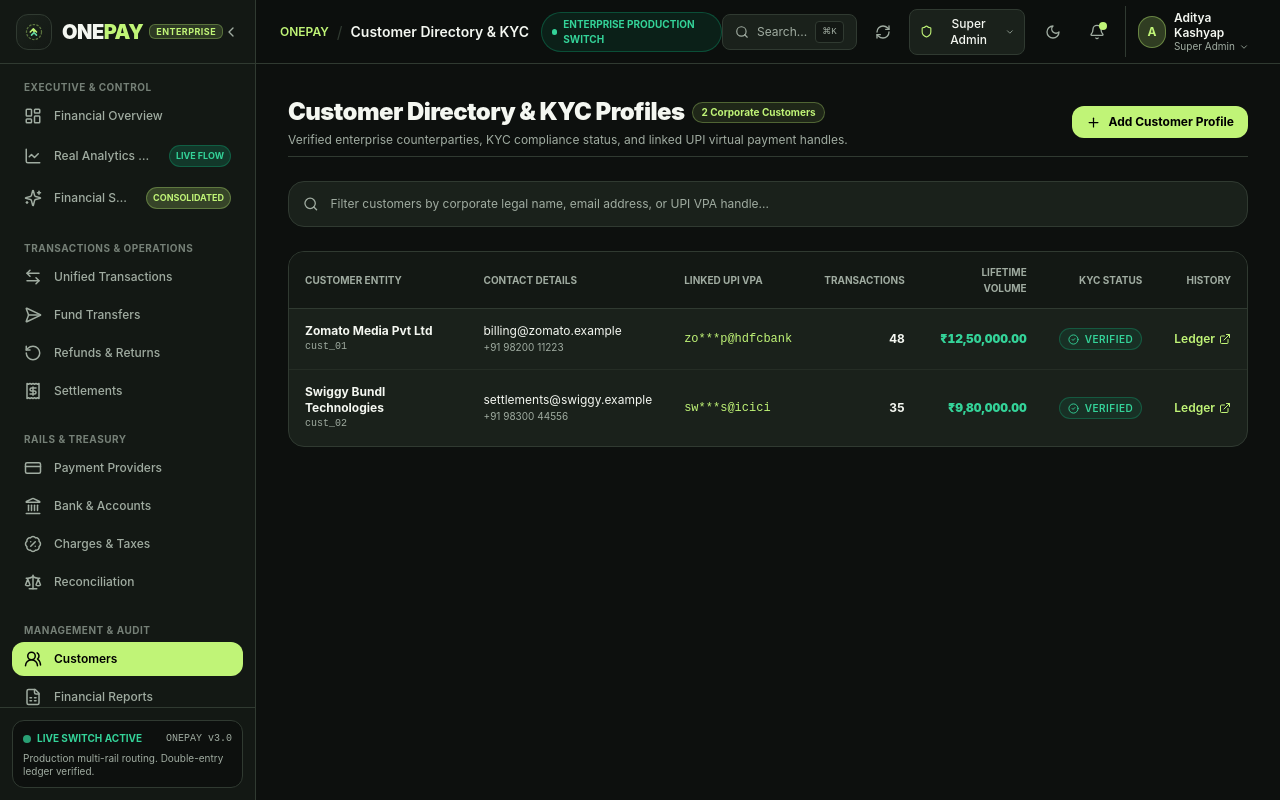
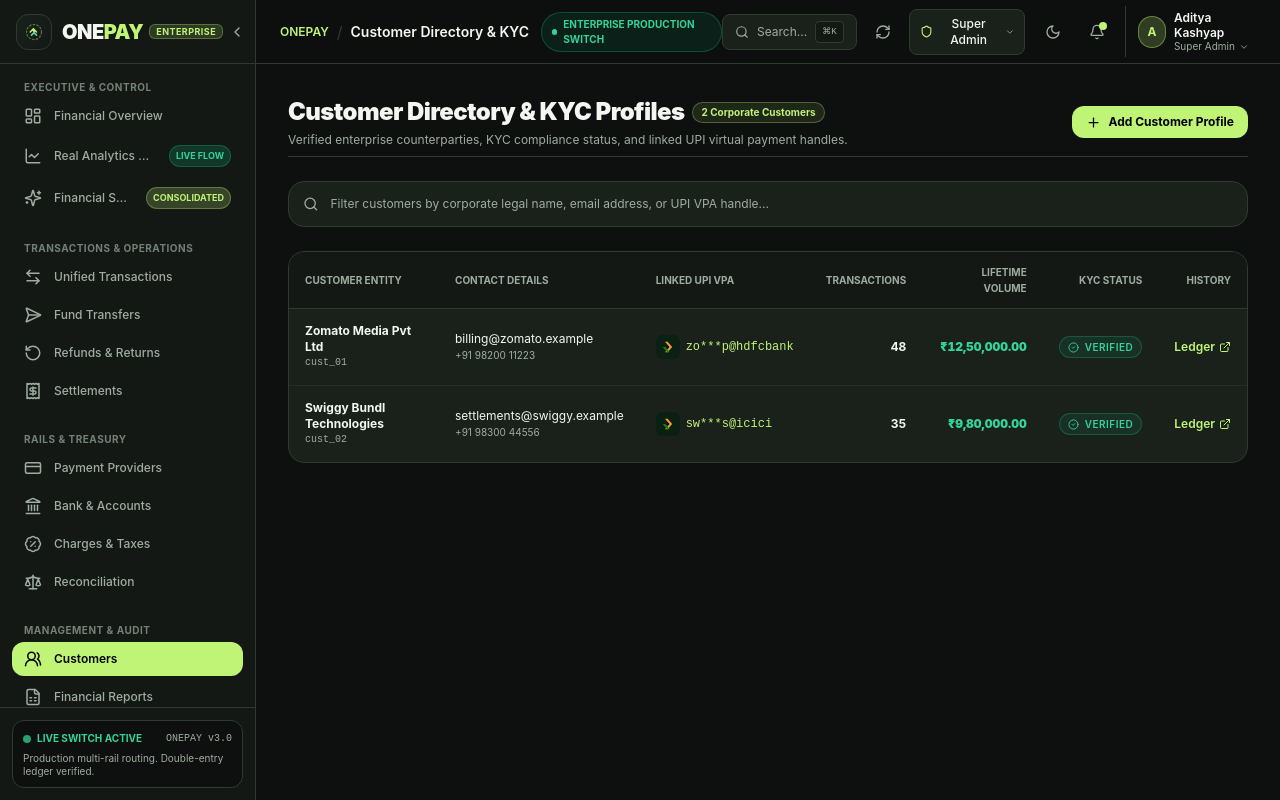
Before and after one commit to Vishwakarmasuraj333/FINOVA, a Next.js app: page /customers in a window 1280 px wide. Built offline with nearby package versions, Linux system fonts and the light colour scheme.

Commit message:
feat: complete real icons across transfers, customer vpa handles, and mobile close button

```diff
--- a/src/app/customers/page.tsx
+++ b/src/app/customers/page.tsx
@@ -15,6 +15,7 @@ import {
 import { formatPaise, formatDateTime, maskVpa } from '@/lib/utils/format';
 import { Customer } from '@/types';
 import { StatusBadge } from '@/components/shared/StatusBadge';
+import { ProviderBadge } from '@/components/shared/ProviderBadge';
 import { useAuth } from '@/lib/auth/AuthContext';
 
 export default function CustomersPage() {
@@ -167,7 +168,26 @@ export default function CustomersPage() {
                     </td>
 
                     <td className="py-3.5 px-4 font-mono text-brand-primary">
-                      {cust.vpa ? maskVpa(cust.vpa) : '—'}
+                      {cust.vpa ? (
+                        <div className="flex items-center gap-1.5">
+                          <ProviderBadge
+                            code={
+                              cust.vpa.includes('ybl') || cust.vpa.includes('phonepe')
+                                ? 'phonepe'
+                                : cust.vpa.includes('paytm')
+                                ? 'paytm'
+                                : cust.vpa.includes('ok')
+                                ? 'gpay'
+                                : 'bhim'
+                            }
+                            iconOnly
+                            size="sm"
+                          />
+                          <span>{maskVpa(cust.vpa)}</span>
+                        </div>
+                      ) : (
+                        '—'
+                      )}
                     </td>
 
                     <td className="py-3.5 px-4 text-right font-bold tabular-nums text-[#F4F7F1] dark:text-[#F4F7F1] light:text-[#192219]">
--- a/src/app/transfers/page.tsx
+++ b/src/app/transfers/page.tsx
@@ -16,6 +16,7 @@ import {
 import { formatPaise, formatDateTime } from '@/lib/utils/format';
 import { Transfer, Account } from '@/types';
 import { StatusBadge } from '@/components/shared/StatusBadge';
+import { ProviderBadge } from '@/components/shared/ProviderBadge';
 import { useAuth } from '@/lib/auth/AuthContext';
 
 export default function TransfersPage() {
@@ -241,8 +242,8 @@ export default function TransfersPage() {
                         </div>
                       </td>
 
-                      <td className="py-3.5 px-4 text-[#F4F7F1] dark:text-[#F4F7F1] light:text-[#192219]">
-                        {source ? source.name : 'Primary Disbursal Pool'}
+                      <td className="py-3.5 px-4">
+                        <ProviderBadge code={source ? (source.provider_id || source.name) : 'bank'} name={source ? source.name : 'Primary Disbursal Pool'} size="sm" />
                       </td>
 
                       <td className="py-3.5 px-4 text-xs">
--- a/src/components/layout/Sidebar.tsx
+++ b/src/components/layout/Sidebar.tsx
@@ -27,6 +27,7 @@ import {
   Network,
   GitFork,
   LineChart,
+  X,
 } from 'lucide-react';
 import { BrandLogo } from './BrandLogo';
 
@@ -118,6 +119,8 @@ export function Sidebar({ isMobileOpen, onMobileClose }: SidebarProps) {
             </div>
           )}
 
+          <div className="flex items-center gap-1">
+            {/* Desktop collapse toggle */}
             <button
               onClick={() => setIsCollapsed(!isCollapsed)}
               className="hidden lg:flex items-center justify-center w-7 h-7 rounded-md text-[#A0ACA1] hover:text-[#F4F7F1] hover:bg-[#1A211B] dark:hover:bg-[#1A211B] light:hover:bg-[#F0F4EE] transition-colors"
@@ -125,6 +128,16 @@ export function Sidebar({ isMobileOpen, onMobileClose }: SidebarProps) {
             >
               {isCollapsed ? <ChevronRight size={16} /> : <ChevronLeft size={16} />}
             </button>
+
+            {/* Mobile Close X button */}
+            <button
+              onClick={onMobileClose}
+              className="lg:hidden flex items-center justify-center w-8 h-8 rounded-lg text-[#A0ACA1] hover:text-[#F4F7F1] hover:bg-[#1A211B] transition-colors"
+              aria-label="Close sidebar"
+            >
+              <X size={18} />
+            </button>
+          </div>
         </div>
 
         {/* Navigation items */}
```
Lines whose indentation alone changed are shown as unchanged.
